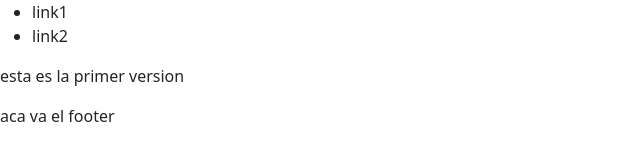
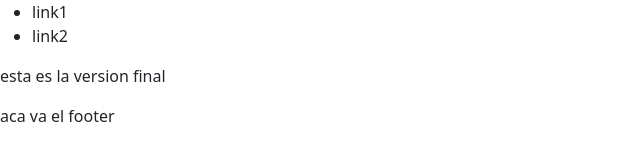
Before and after one commit to LeanLuna21/Practica-Git, a plain HTML site: page index.html in a window 1280 px wide. Shown: the full height of the page, 0-640 px from the left. Drawn offline with nearby package versions, Linux system fonts and the light colour scheme.

Commit message:
Final production

```diff
--- a/index.html
+++ b/index.html
@@ -23,7 +23,7 @@
     </nav>
   </header>
   <main>
-    <p>esta es la primer version</p>
+    <p>esta es la version final</p>
   </main>
   <footer>
     <p>aca va el footer</p>
```
